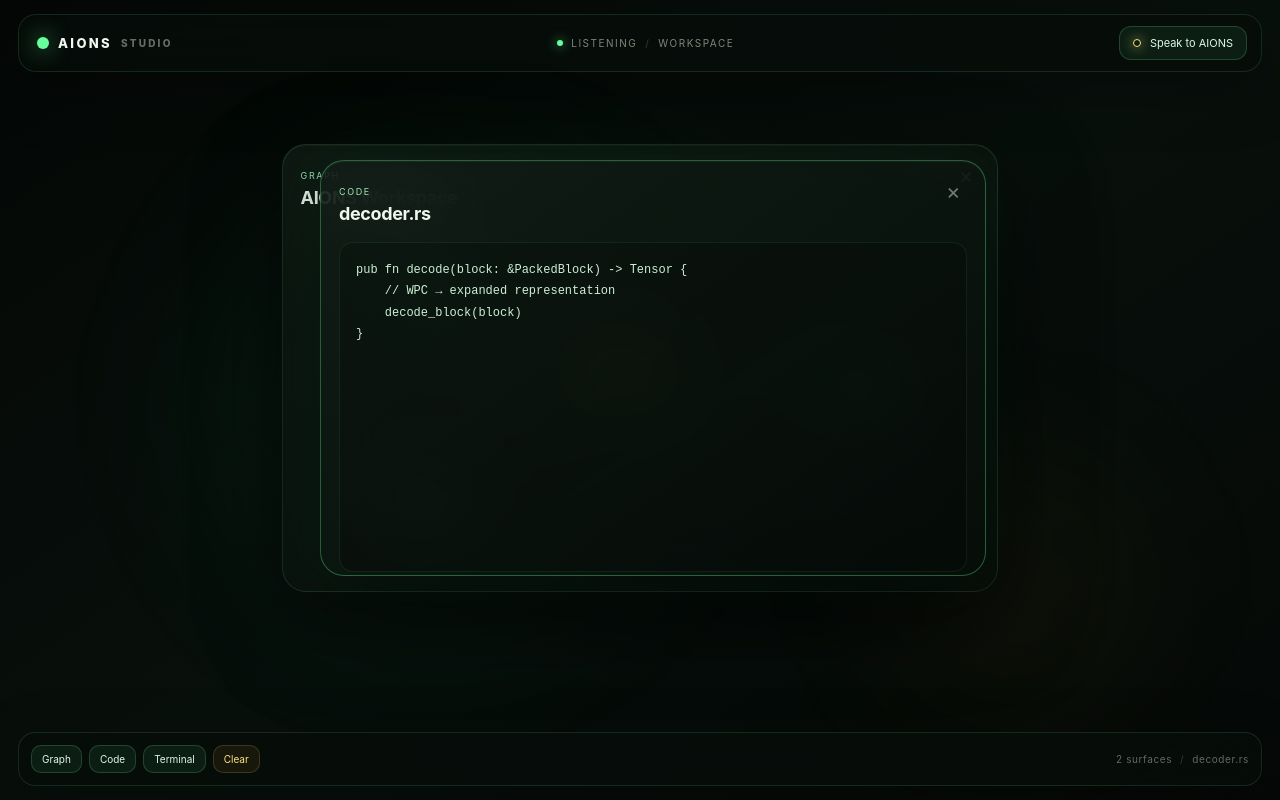
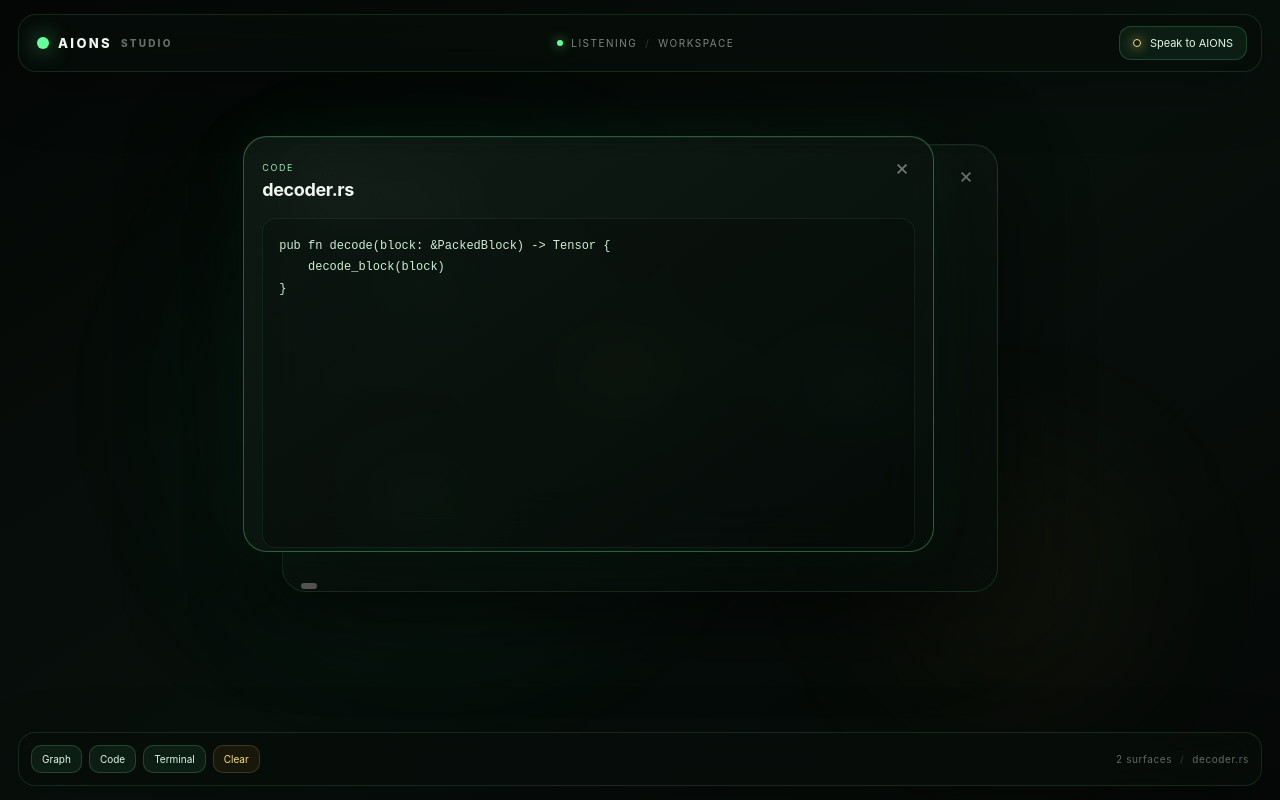
Before and after one commit to jpytka666-jpg/wpc-engine, a React (Vite) app in the folder studio-ui/: page / in a window 1280 px wide. Both pictures are taken after a click on the button "Code". Built offline with nearby package versions, Linux system fonts and the light colour scheme.

Commit message:
feat(gui): add dynamic surface workspace engine

```diff
--- a/studio-ui/src/App.tsx
+++ b/studio-ui/src/App.tsx
@@ -1,180 +1,68 @@
-import { useMemo, useState } from "react";
+import { PointerEvent, useEffect, useRef, useState } from "react";
+import { applyPresentation, Surface, SurfaceKind, workspaceSnapshot } from "./protocol";
 
-type SurfaceKind = "graph" | "code" | "terminal";
+type LocalSurface = Surface & { title: string };
+type Gesture = { mode: "move" | "resize"; id: string; startX: number; startY: number; x: number; y: number; width: number; height: number };
 
-type Surface = {
-  id: string;
-  kind: SurfaceKind;
-  title: string;
-  x: number;
-  y: number;
-  width: number;
-  height: number;
-};
+const titles: Record<SurfaceKind, string> = { Agent: "AIONS Workspace", Graph: "Architecture Graph", Code: "decoder.rs", Terminal: "Terminal", Diff: "Change Review", Logs: "System Logs", Email: "Mail", Browser: "Browser", Video: "Media", Image: "Canvas", Chart: "Telemetry" };
 
-const initialSurface: Surface = {
-  id: "agent-presence",
-  kind: "graph",
-  title: "AIONS Workspace",
-  x: 22,
-  y: 18,
-  width: 56,
-  height: 56,
-};
+const seed: LocalSurface = { id: "agent-presence", kind: "Agent", state: "Active", x: 22, y: 18, width: 56, height: 56, z_index: 1, priority: 10, data: null, title: titles.Agent };
 
-function App() {
-  const [surfaces, setSurfaces] = useState<Surface[]>([initialSurface]);
-  const [focused, setFocused] = useState(initialSurface.id);
+function toLocal(surface: Surface): LocalSurface { return { ...surface, title: titles[surface.kind] }; }
 
-  const focusedSurface = useMemo(
-    () => surfaces.find((surface) => surface.id === focused),
-    [focused, surfaces],
-  );
+export default function App() {
+  const [surfaces, setSurfaces] = useState<LocalSurface[]>([seed]);
+  const [focused, setFocused] = useState(seed.id);
+  const workspaceRef = useRef<HTMLElement>(null);
+  const gesture = useRef<Gesture | null>(null);
+
+  useEffect(() => { workspaceSnapshot().then((snapshot) => { const restored = Object.values(snapshot.surfaces).map(toLocal); if (restored.length) { setSurfaces(restored); setFocused(snapshot.focused ?? restored[0].id); } }).catch(() => undefined); }, []);
+
+  async function command(cmd: Parameters<typeof applyPresentation>[0], fallback: () => void) {
+    try { const snapshot = await applyPresentation(cmd); setSurfaces(Object.values(snapshot.surfaces).map(toLocal)); setFocused(snapshot.focused ?? ""); }
+    catch { fallback(); }
+  }
 
   function addSurface(kind: SurfaceKind) {
-    const id = `${kind}-${Date.now()}`;
-    const titles: Record<SurfaceKind, string> = {
-      graph: "Architecture Graph",
-      code: "decoder.rs",
-      terminal: "Terminal",
-    };
-    const next: Surface = {
-      id,
-      kind,
-      title: titles[kind],
-      x: 18 + (surfaces.length % 3) * 7,
-      y: 14 + (surfaces.length % 3) * 6,
-      width: 52,
-      height: 52,
-    };
-    setSurfaces((current) => [...current, next]);
-    setFocused(id);
+    const id = `${kind.toLowerCase()}-${Date.now()}`;
+    const surface: LocalSurface = { id, kind, title: titles[kind], state: "Active", x: 12 + (surfaces.length % 4) * 7, y: 12 + (surfaces.length % 4) * 5, width: 54, height: 52, z_index: surfaces.length + 1, priority: 1, data: null };
+    void command({ Create: surface as Omit<Surface, "title"> }, () => { setSurfaces((s) => [...s, surface]); setFocused(id); });
   }
 
-  function clearWorkspace() {
-    setSurfaces([]);
-    setFocused("");
+  function begin(event: PointerEvent<HTMLElement>, surface: LocalSurface, mode: Gesture["mode"]) {
+    event.stopPropagation(); setFocused(surface.id); gesture.current = { mode, id: surface.id, startX: event.clientX, startY: event.clientY, x: surface.x, y: surface.y, width: surface.width, height: surface.height }; event.currentTarget.setPointerCapture(event.pointerId);
   }
 
-  function focus(id: string) {
-    setFocused(id);
+  function move(event: PointerEvent<HTMLElement>) {
+    const g = gesture.current; const el = workspaceRef.current; if (!g || !el) return;
+    const r = el.getBoundingClientRect(); const dx = (event.clientX - g.startX) / r.width * 100; const dy = (event.clientY - g.startY) / r.height * 100;
+    setSurfaces((items) => items.map((s) => s.id !== g.id ? s : g.mode === "move" ? { ...s, x: Math.max(0, Math.min(100 - s.width, g.x + dx)), y: Math.max(0, Math.min(100 - s.height, g.y + dy)) } : { ...s, width: Math.max(20, Math.min(90, g.width + dx)), height: Math.max(18, Math.min(80, g.height + dy)) }));
   }
 
-  function close(id: string) {
-    setSurfaces((current) => current.filter((surface) => surface.id !== id));
-    if (focused === id) setFocused("");
+  function end() {
+    const g = gesture.current; gesture.current = null; if (!g) return; const s = surfaces.find((item) => item.id === g.id); if (!s) return;
+    void command(g.mode === "move" ? { Move: { id: s.id, x: s.x, y: s.y } } : { Resize: { id: s.id, width: s.width, height: s.height } }, () => undefined);
   }
 
-  return (
-    <main className="studio-shell">
-      <header className="command-bar">
-        <div className="brand">
-          <span className="brand-orb" aria-hidden="true" />
-          <span>AIONS</span>
-          <span className="brand-subtitle">STUDIO</span>
-        </div>
-        <div className="status-line">
-          <span className="status-dot" />
-          <span>LISTENING</span>
-          <span className="separator">/</span>
-          <span>WORKSPACE</span>
-        </div>
-        <button className="voice-button" type="button" aria-label="Voice input">
-          <span className="voice-ring" />
-          Speak to AIONS
-        </button>
-      </header>
+  function close(id: string) { void command({ Close: { id } }, () => { setSurfaces((s) => s.filter((x) => x.id !== id)); setFocused((f) => f === id ? "" : f); }); }
+  function clear() { void command({ Clear: {} }, () => { setSurfaces([]); setFocused(""); }); }
 
-      <section className="workspace" aria-label="AIONS dynamic workspace">
-        <div className="ambient ambient-green" />
-        <div className="ambient ambient-amber" />
-
-        {surfaces.map((surface) => (
-          <article
-            className={`surface ${focused === surface.id ? "surface-focused" : ""}`}
-            key={surface.id}
-            style={{
-              left: `${surface.x}%`,
-              top: `${surface.y}%`,
-              width: `${surface.width}%`,
-              height: `${surface.height}%`,
-              zIndex: focused === surface.id ? 20 : 10,
-            }}
-            onClick={() => focus(surface.id)}
-          >
-            <div className="surface-header">
-              <div>
-                <span className="surface-kicker">{surface.kind.toUpperCase()}</span>
-                <h2>{surface.title}</h2>
-              </div>
-              <button
-                className="surface-close"
-                type="button"
-                aria-label={`Close ${surface.title}`}
-                onClick={(event) => {
-                  event.stopPropagation();
-                  close(surface.id);
-                }}
-              >
-                ×
-              </button>
-            </div>
-            <SurfaceContent kind={surface.kind} />
-          </article>
-        ))}
-
-        {surfaces.length === 0 && (
-          <div className="empty-state">
-            <div className="presence-orb">
-              <div className="presence-core" />
-            </div>
-            <div className="empty-title">AIONS is listening</div>
-            <div className="empty-copy">Say what you want to see.</div>
-          </div>
-        )}
-      </section>
-
-      <footer className="command-deck">
-        <div className="quick-actions">
-          <button type="button" onClick={() => addSurface("graph")}>Graph</button>
-          <button type="button" onClick={() => addSurface("code")}>Code</button>
-          <button type="button" onClick={() => addSurface("terminal")}>Terminal</button>
-          <button type="button" className="clear-button" onClick={clearWorkspace}>Clear</button>
-        </div>
-        <div className="workspace-status">
-          <span>{surfaces.length} surface{surfaces.length === 1 ? "" : "s"}</span>
-          <span className="separator">/</span>
-          <span>{focusedSurface?.title ?? "clean workspace"}</span>
-        </div>
-      </footer>
-    </main>
-  );
+  return <main className="studio-shell">
+    <header className="command-bar"><div className="brand"><span className="brand-orb" />AIONS <span className="brand-subtitle">STUDIO</span></div><div className="status-line"><span className="status-dot" />LISTENING <span className="separator">/</span> WORKSPACE</div><button className="voice-button" type="button"><span className="voice-ring" />Speak to AIONS</button></header>
+    <section className="workspace" ref={workspaceRef} aria-label="AIONS dynamic workspace"><div className="ambient ambient-green" /><div className="ambient ambient-amber" />
+      {surfaces.map((surface) => <article key={surface.id} className={`surface ${focused === surface.id ? "surface-focused" : ""}`} style={{ left: `${surface.x}%`, top: `${surface.y}%`, width: `${surface.width}%`, height: `${surface.height}%`, zIndex: focused === surface.id ? 20 : surface.z_index }} onPointerMove={move} onPointerUp={end} onPointerCancel={end} onClick={() => setFocused(surface.id)}>
+        <div className="surface-header" onPointerDown={(e) => begin(e, surface, "move")}><div><span className="surface-kicker">{surface.kind.toUpperCase()}</span><h2>{surface.title}</h2></div><button className="surface-close" type="button" onPointerDown={(e) => e.stopPropagation()} onClick={(e) => { e.stopPropagation(); close(surface.id); }}>×</button></div>
+        <SurfaceContent kind={surface.kind} /><button className="surface-resize-handle" type="button" aria-label={`Resize ${surface.title}`} onPointerDown={(e) => begin(e, surface, "resize")} />
+      </article>)}
+      {!surfaces.length && <div className="empty-state"><div className="presence-orb"><div className="presence-core" /></div><div className="empty-title">AIONS is listening</div><div className="empty-copy">Say what you want to see.</div></div>}
+    </section>
+    <footer className="command-deck"><div className="quick-actions"><button type="button" onClick={() => addSurface("Graph")}>Graph</button><button type="button" onClick={() => addSurface("Code")}>Code</button><button type="button" onClick={() => addSurface("Terminal")}>Terminal</button><button type="button" className="clear-button" onClick={clear}>Clear</button></div><div className="workspace-status">{surfaces.length} surface{surfaces.length === 1 ? "" : "s"}<span className="separator">/</span>{surfaces.find((s) => s.id === focused)?.title ?? "clean workspace"}</div></footer>
+  </main>;
 }
 
 function SurfaceContent({ kind }: { kind: SurfaceKind }) {
-  if (kind === "graph") {
-    return (
-      <div className="graph-stage" aria-label="AIONS architecture graph">
-        <div className="graph-node graph-root">AIONS</div>
-        <div className="graph-line line-a" />
-        <div className="graph-line line-b" />
-        <div className="graph-line line-c" />
-        <div className="graph-node node-a">WPC</div>
-        <div className="graph-node node-b">MEMORY</div>
-        <div className="graph-node node-c">QWEN</div>
-      </div>
-    );
-  }
-
-  if (kind === "code") {
-    return (
-      <pre className="code-stage"><code>{`pub fn decode(block: &PackedBlock) -> Tensor {\n    // WPC → expanded representation\n    decode_block(block)\n}`}</code></pre>
-    );
-  }
-
-  return (
-    <pre className="terminal-stage"><code>{`$ aions status\nAIONS   ONLINE\nWPC     READY\nQWEN    READY\nMEMORY  READY\n\n> listening...`}</code></pre>
-  );
+  if (kind === "Graph" || kind === "Agent") return <div className="graph-stage"><div className="graph-node graph-root">AIONS</div><div className="graph-line line-a" /><div className="graph-line line-b" /><div className="graph-line line-c" /><div className="graph-node node-a">WPC</div><div className="graph-node node-b">MEMORY</div><div className="graph-node node-c">QWEN</div></div>;
+  if (kind === "Code") return <pre className="code-stage"><code>{`pub fn decode(block: &PackedBlock) -> Tensor {\n    decode_block(block)\n}`}</code></pre>;
+  if (kind === "Terminal") return <pre className="terminal-stage"><code>{`$ aions status\nAIONS   ONLINE\nWPC     READY\nQWEN    READY\nMEMORY  READY\n\n> listening...`}</code></pre>;
+  return <div className="generic-surface">{titles[kind]}</div>;
 }
-
-export default App;
```
